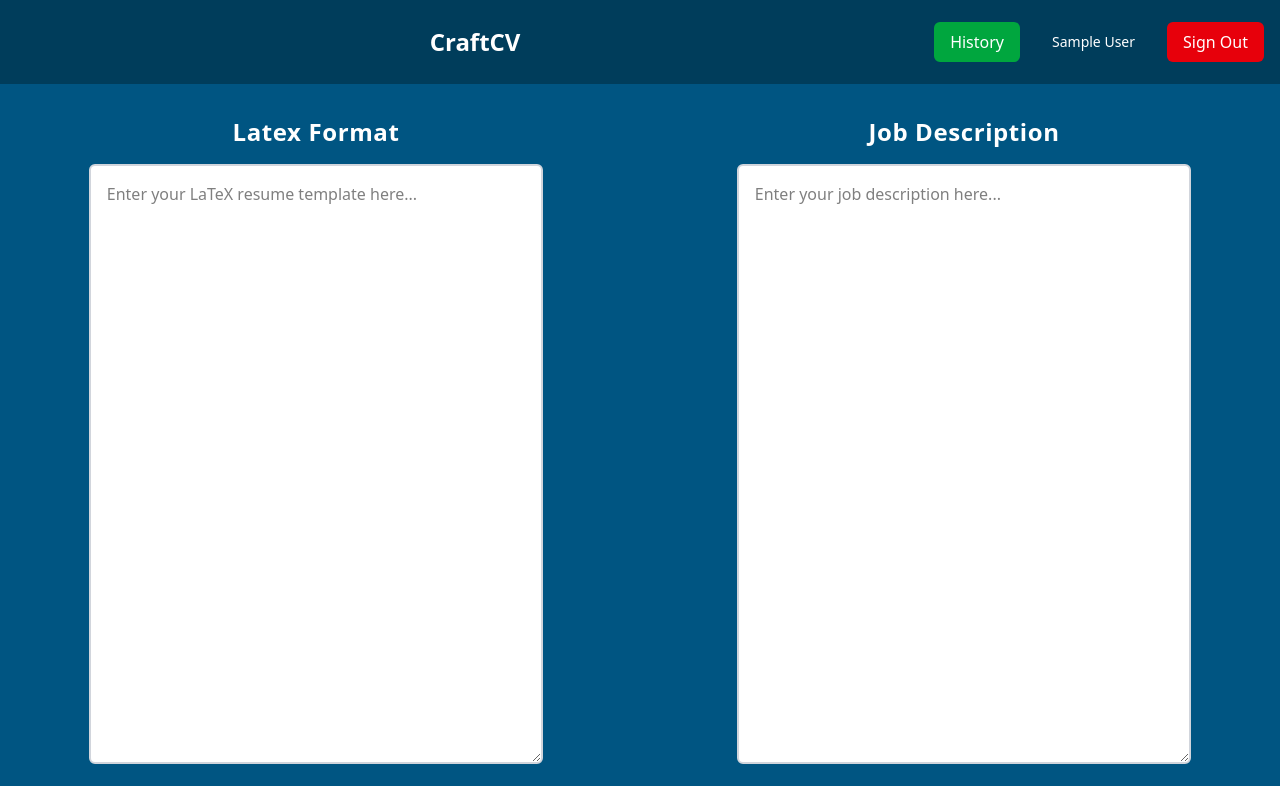
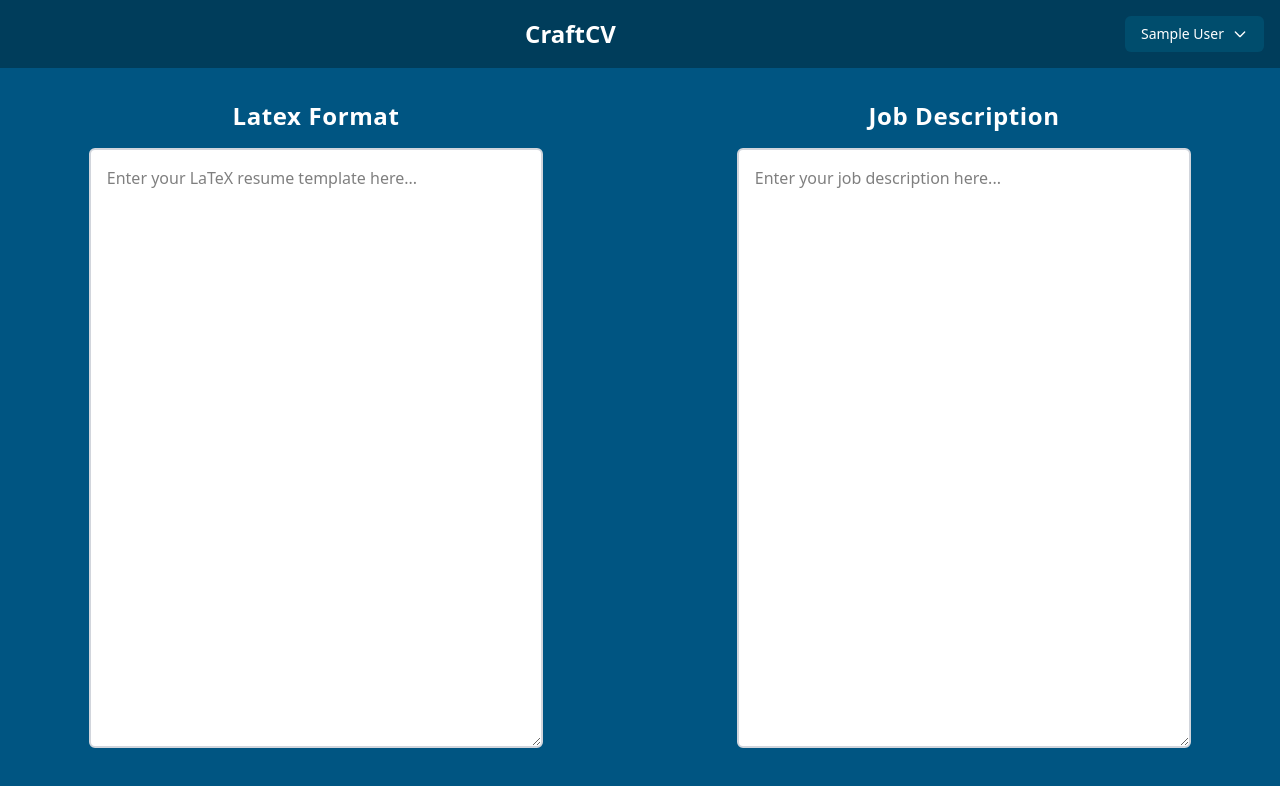
Before and after one commit to sharanreddy799/prompt_engineer, a Next.js app: page /dashboard in a window 1280 px wide. Shown: the top 786 px of the page. Built offline with nearby package versions, Linux system fonts and the light colour scheme; no server answers; sample sign-in values are in the browser's storage.

Commit message:
Created a profile dropdown and put the history and signout under it.
Sub- Fixed an issue with routing after signOut

```diff
--- a/app/dashboard/components/Header.tsx
+++ b/app/dashboard/components/Header.tsx
@@ -1,33 +1,19 @@
 "use client";
 
 import React from "react";
-
-import { useSession, signOut } from "next-auth/react";
-import { useRouter } from "next/navigation";
+import { useSession } from "next-auth/react";
+import ProfileDropdown from "./ProfileDropdown";
 
 function Header() {
   const { data: session } = useSession();
-  const router = useRouter();
 
   return (
     <div className="w-full flex justify-between items-center p-4 bg-[#003d5b] text-white">
-      <h1 className="text-2xl font-bold text-center flex-grow">
-         CraftCV
-      </h1>
+      <h1 className="text-2xl font-bold text-center flex-grow">CraftCV</h1>
       <div className="flex items-center gap-4 ml-auto">
-        <button
-          onClick={() => router.push("/history")}
-          className="px-4 py-2 bg-green-600 rounded-md hover:bg-green-700 transition"
-        >
-          History
-        </button>
-        {session?.user?.name && <p className="text-sm p-4 ">{session.user.name}</p>}
-        <button
-          onClick={() => signOut()}
-          className="px-4 py-2 bg-red-600 rounded-md hover:bg-red-700 transition"
-        >
-          Sign Out
-        </button>
+        {session?.user?.name && (
+          <ProfileDropdown userName={session.user.name} />
+        )}
       </div>
     </div>
   );
--- /dev/null
+++ b/app/dashboard/components/ProfileDropdown.tsx
@@ -0,0 +1,78 @@
+"use client";
+
+import React, { useState, useRef, useEffect } from "react";
+import { useSession, signOut } from "next-auth/react";
+import { useRouter } from "next/navigation";
+
+interface ProfileDropdownProps {
+  userName: string;
+}
+
+const ProfileDropdown: React.FC<ProfileDropdownProps> = ({ userName }) => {
+  const router = useRouter();
+  const [isDropdownOpen, setIsDropdownOpen] = useState(false);
+  const dropdownRef = useRef<HTMLDivElement>(null);
+
+  // Close dropdown when clicking outside
+  useEffect(() => {
+    function handleClickOutside(event: MouseEvent) {
+      if (
+        dropdownRef.current &&
+        !dropdownRef.current.contains(event.target as Node)
+      ) {
+        setIsDropdownOpen(false);
+      }
+    }
+
+    document.addEventListener("mousedown", handleClickOutside);
+    return () => document.removeEventListener("mousedown", handleClickOutside);
+  }, []);
+
+  return (
+    <div className="relative" ref={dropdownRef}>
+      <button
+        onClick={() => setIsDropdownOpen(!isDropdownOpen)}
+        className="flex items-center gap-2 px-4 py-2 bg-[#004d6d] rounded-md hover:bg-[#005582] transition"
+      >
+        <span className="text-sm">{userName}</span>
+        <svg
+          className={`w-4 h-4 transition-transform ${
+            isDropdownOpen ? "rotate-180" : ""
+          }`}
+          fill="none"
+          stroke="currentColor"
+          viewBox="0 0 24 24"
+        >
+          <path
+            strokeLinecap="round"
+            strokeLinejoin="round"
+            strokeWidth={2}
+            d="M19 9l-7 7-7-7"
+          />
+        </svg>
+      </button>
+
+      {isDropdownOpen && (
+        <div className="absolute right-0 mt-2 w-48 bg-white rounded-md shadow-lg py-1 z-10">
+          <button
+            onClick={() => {
+              router.push("/history");
+              setIsDropdownOpen(false);
+            }}
+            className="w-full text-left px-4 py-2 text-gray-700 hover:bg-gray-100 transition"
+          >
+            History
+          </button>
+          <button
+            onClick={() => signOut({ callbackUrl: "/auth" })}
+            className="w-full text-left px-4 py-2 text-red-600 hover:bg-gray-100 transition"
+          >
+            Sign Out
+          </button>
+        </div>
+      )}
+    </div>
+  );
+};
+
+export default React.memo(ProfileDropdown);
--- a/app/history/page.jsx
+++ b/app/history/page.jsx
@@ -4,11 +4,13 @@ import { useEffect, useRef, useState } from "react";
 import { useSession } from "next-auth/react";
 import { useRouter } from "next/navigation";
 import axios from "axios";
+import HistorySkeleton from "./components/HistorySkeleton";
 
 export default function HistoryPage() {
   const { data: session, status } = useSession();
   const router = useRouter();
   const [history, setHistory] = useState([]);
+  const [isLoading, setIsLoading] = useState(true);
   const cacheRef = useRef(null); // Cache reference
 
   useEffect(() => {
@@ -23,6 +25,7 @@ export default function HistoryPage() {
       try {
         if (cacheRef.current) {
           setHistory(cacheRef.current);
+          setIsLoading(false);
           return;
         }
         const response = await axios.get("/api/history");
@@ -30,6 +33,8 @@ export default function HistoryPage() {
         cacheRef.current = response.data;
       } catch (error) {
         console.error("Error fetching history:", error);
+      } finally {
+        setIsLoading(false);
       }
     };
 
@@ -38,17 +43,8 @@ export default function HistoryPage() {
     }
   }, [status]);
 
-  if (status === "loading") {
-    return (
-      <div className="flex flex-col items-center justify-center min-h-screen bg-[#005582]">
-        <div className="text-white text-2xl font-bold mb-2">Loading</div>
-        <div className="flex space-x-2">
-          <div className="w-3 h-3 bg-white rounded-full animate-bounce"></div>
-          <div className="w-3 h-3 bg-white rounded-full animate-bounce delay-150"></div>
-          <div className="w-3 h-3 bg-white rounded-full animate-bounce delay-300"></div>
-        </div>
-      </div>
-    );
+  if (status === "loading" || isLoading) {
+    return <HistorySkeleton />;
   }
 
   return (
```
